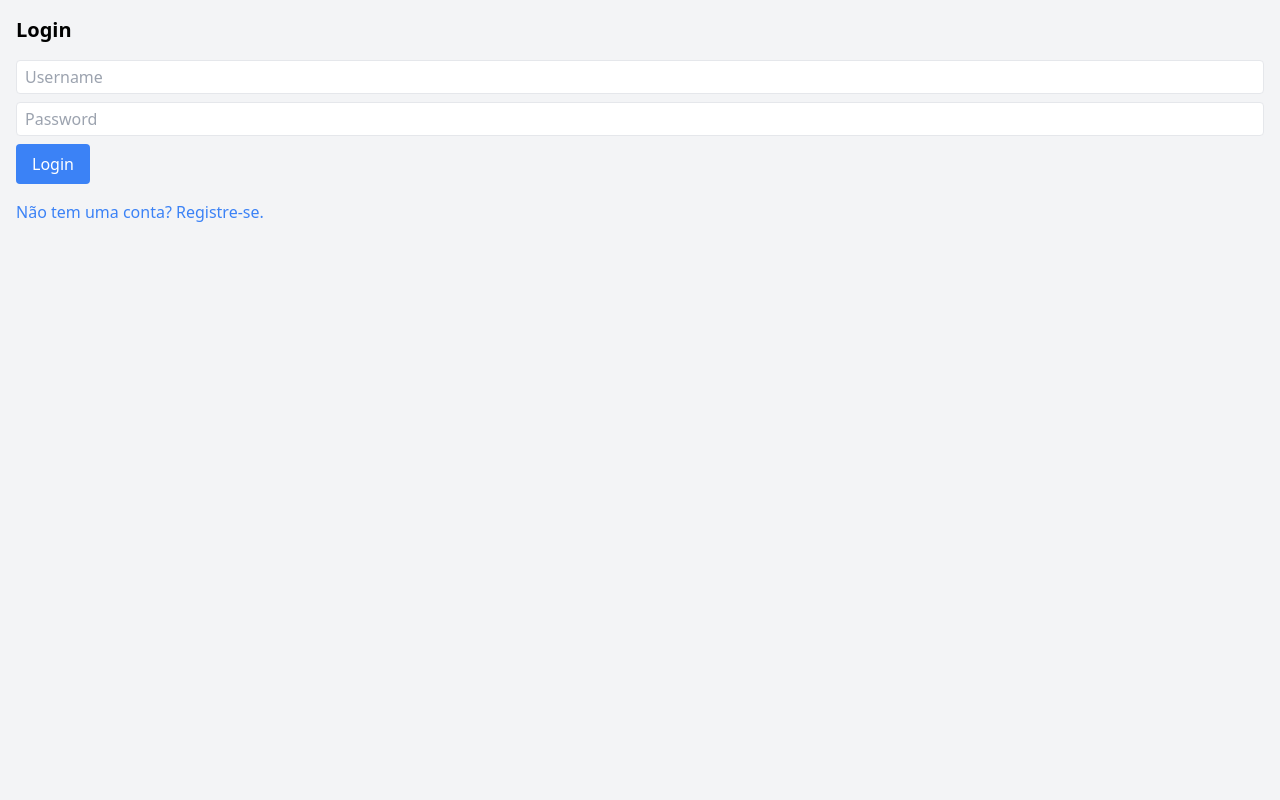
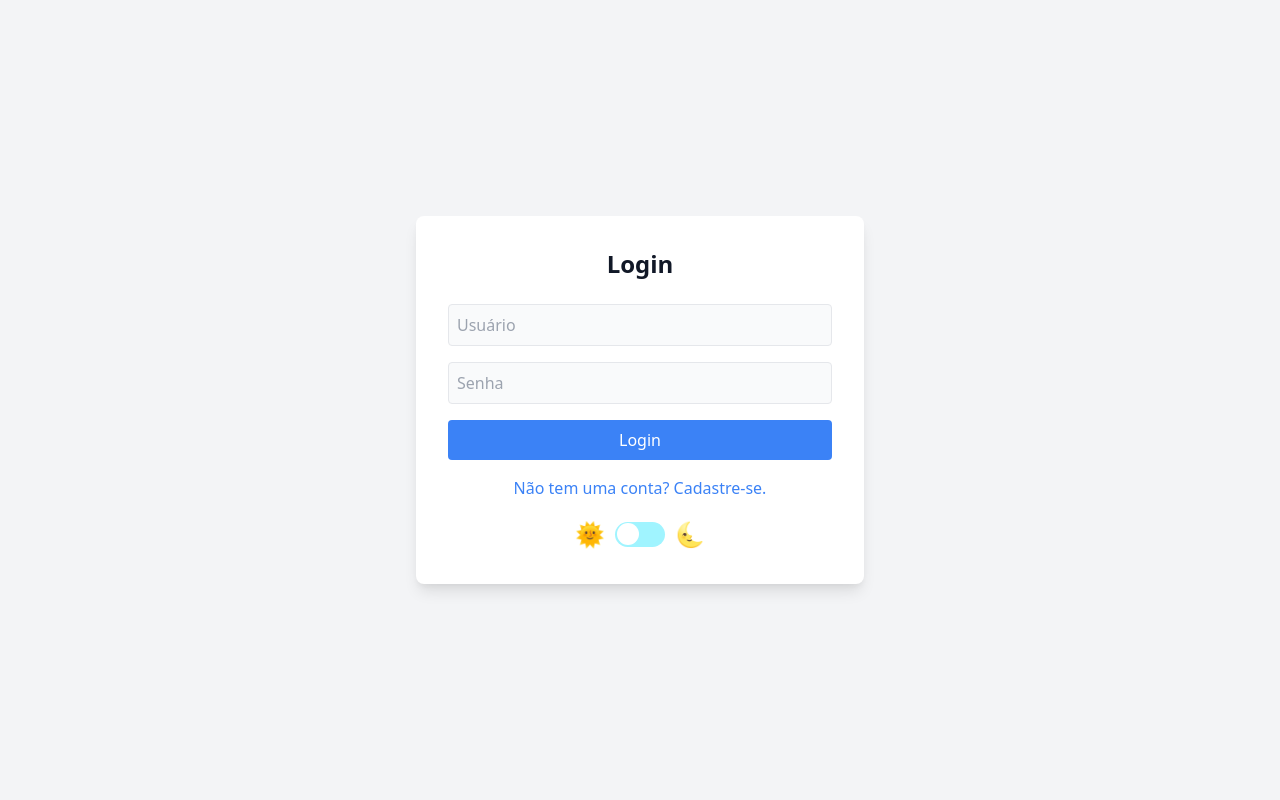
Before and after one commit to AndersonC96/todolist, a PHP site: page /login.php in a window 1280 px wide. Run offline with PHP 8.4, Linux system fonts and the light colour scheme; some libraries are stand-ins or nearby versions.

Commit message:
Update login.php

```diff
--- a/login.php
+++ b/login.php
@@ -1,18 +1,88 @@
-<?php include 'db.php'; ?>
 <!DOCTYPE html>
-<html>
+<html lang="en">
     <head>
-        <link href="https://cdn.jsdelivr.net/npm/tailwindcss@2.1.2/dist/tailwind.min.css" rel="stylesheet">
+        <meta charset="UTF-8">
+        <meta name="viewport" content="width=device-width, initial-scale=1.0">
+        <title>Login</title>
+        <link href="https://cdn.jsdelivr.net/npm/tailwindcss@2.2.19/dist/tailwind.min.css" rel="stylesheet">
+        <style>
+            .dark .dark\:bg-gray-900{
+                background-color: #1a202c;
+            }
+            .dark .dark\:bg-gray-800{
+                background-color: #2d3748;
+            }
+            .dark .dark\:text-white{
+                color: #ffffff;
+            }
+            .dark .dark\:text-blue-300{
+                color: #63b3ed;
+            }
+            .toggle-container{
+                display: flex;
+                align-items: center;
+                justify-content: center;
+                gap: 10px;
+            }
+            .toggle-container .icon{
+                font-size: 1.5rem;
+            }
+            .toggle-button{
+                width: 50px;
+                height: 25px;
+                border-radius: 50px;
+                background-color: #a0f4ff;
+                position: relative;
+                cursor: pointer;
+            }
+            .toggle-ball{
+                width: 22px;
+                height: 22px;
+                border-radius: 50%;
+                background-color: white;
+                position: absolute;
+                top: 1.5px;
+                left: 1.5px;
+                transition: transform 0.3s;
+            }
+            .dark .toggle-ball{
+                transform: translateX(25px);
+            }
+        </style>
+        <script>
+            function toggleTheme(){
+                const htmlElement = document.documentElement;
+                const theme = htmlElement.classList.toggle('dark') ? 'dark' : 'light';
+                localStorage.setItem('theme', theme);
+            }
+            document.addEventListener('DOMContentLoaded', () => {
+                const savedTheme = localStorage.getItem('theme');
+                if(savedTheme === 'dark'){
+                    document.documentElement.classList.add('dark');
+                }
+            });
+        </script>
     </head>
-    <body class="bg-gray-100">
-        <div class="container mx-auto p-4">
-            <h1 class="text-xl font-bold mb-4">Login</h1>
+    <body class="min-h-screen flex items-center justify-center bg-gray-100 dark:bg-gray-800 transition-all duration-500">
+        <div class="w-full max-w-md p-8 bg-white dark:bg-gray-900 rounded-lg shadow-lg">
+            <h1 class="text-2xl font-bold text-center mb-6 text-gray-900 dark:text-white">Login</h1>
             <form action="login_process.php" method="POST">
-                <input type="text" name="username" placeholder="Username" class="border rounded px-2 py-1 mb-2 block w-full" required>
-                <input type="password" name="password" placeholder="Password" class="border rounded px-2 py-1 mb-2 block w-full" required>
-                <button type="submit" class="bg-blue-500 text-white px-4 py-2 rounded">Login</button>
+                <input type="text" name="username" id="username" placeholder="Usuário" required class="w-full p-2 border rounded mb-4 bg-gray-50 dark:bg-gray-700">
+                <input type="password" name="password" id="password" placeholder="Senha" required class="w-full p-2 border rounded mb-4 bg-gray-50 dark:bg-gray-700">
+                <button type="submit" class="w-full py-2 bg-blue-500 text-white rounded hover:bg-blue-600 dark:bg-blue-700 dark:hover:bg-blue-800">Login</button>
             </form>
-            <a href="register.php" class="text-blue-500 mt-4 inline-block">Não tem uma conta? Registre-se.</a>
+            <div class="mt-4 text-center">
+                <a href="register.php" class="text-blue-500 dark:text-blue-300 hover:underline">Não tem uma conta? Cadastre-se.</a>
+            </div>
+            <div class="mt-4 text-center">
+                <div class="toggle-container">
+                    <span class="icon">🌞</span>
+                    <div class="toggle-button" onclick="toggleTheme()">
+                        <div class="toggle-ball"></div>
+                    </div>
+                    <span class="icon">🌜</span>
+                </div>
+            </div>
         </div>
     </body>
 </html>
```
